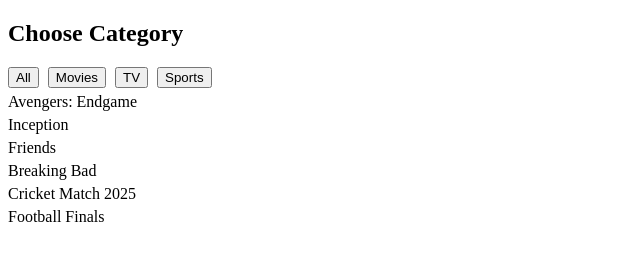
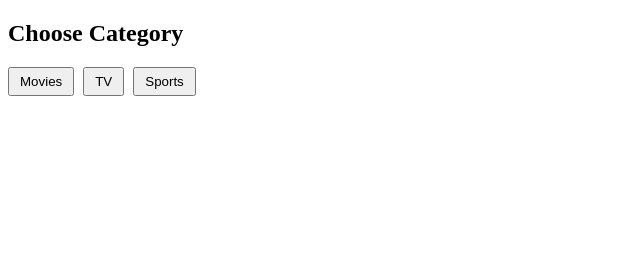
Before and after one commit to Saurabh3499/project, a plain HTML site: page index.html in a window 1280 px wide. Shown: the whole page, without its empty margins (0-640 px from the left). Drawn offline with Linux system fonts and the light colour scheme.

Commit message:
Update index.html

```diff
--- a/index.html
+++ b/index.html
@@ -6,14 +6,13 @@
 <title>Category Filter Example</title>
 <style>
   .item { display: none; margin: 5px 0; }
-  button { margin-right: 5px; }
+  button { margin-right: 5px; padding: 5px 10px; cursor: pointer; }
 </style>
 </head>
 <body>
 
 <h2>Choose Category</h2>
 <div>
-  <button onclick="showCategory('all')">All</button>
   <button onclick="showCategory('movies')">Movies</button>
   <button onclick="showCategory('tv')">TV</button>
   <button onclick="showCategory('sports')">Sports</button>
@@ -32,11 +31,9 @@
 function showCategory(category) {
   let items = document.querySelectorAll('#content .item');
   items.forEach(item => {
-    item.style.display = (category === 'all' || item.classList.contains(category)) ? 'block' : 'none';
+    item.style.display = item.classList.contains(category) ? 'block' : 'none';
   });
 }
-// Show all items by default
-showCategory('all');
 </script>
 
 </body>
```
